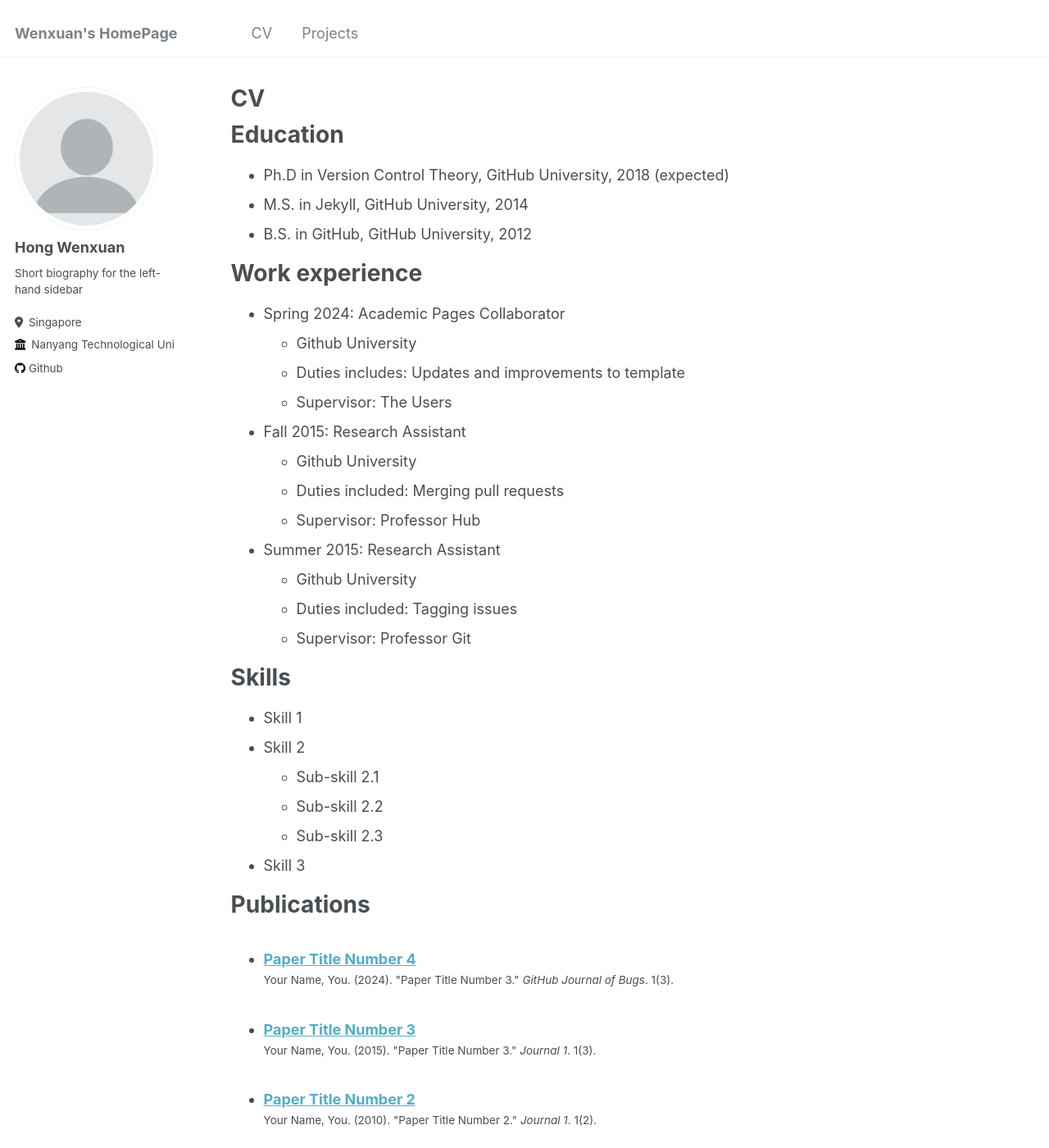
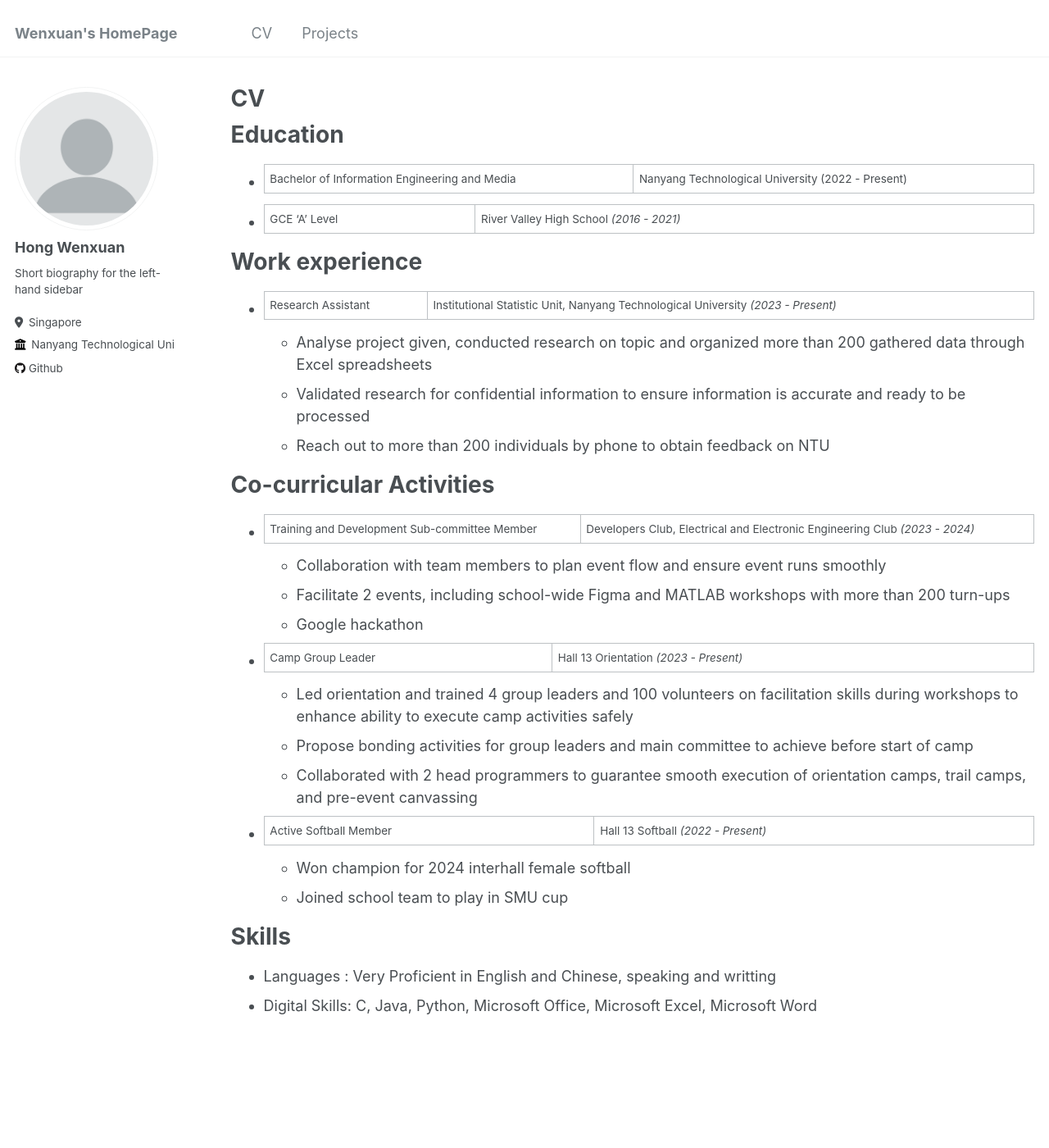
Before and after one commit to h-wenxuan/aboutme, a Jekyll site: the page built from _pages/cv.md, in a window 1280 px wide and 1400 px high. Shown: the whole window at 82% size. Built offline with Jekyll 4.4.1, drawn with Linux system fonts in a browser that asks for light colours; some of the changed text lies outside the part shown.

Commit message:
Update cv.md

```diff
--- a/_pages/cv.md
+++ b/_pages/cv.md
@@ -11,54 +11,33 @@ redirect_from:
 
 Education
 ======
-* Ph.D in Version Control Theory, GitHub University, 2018 (expected)
-* M.S. in Jekyll, GitHub University, 2014
-* B.S. in GitHub, GitHub University, 2012
+* Bachelor of Information Engineering and Media | Nanyang Technological University (2022 - Present)
+* GCE 'A' Level | River Valley High School _(2016 - 2021)_
 
 Work experience
 ======
-* Spring 2024: Academic Pages Collaborator
-  * Github University
-  * Duties includes: Updates and improvements to template
-  * Supervisor: The Users
+* Research Assistant | Institutional Statistic Unit, Nanyang Technological University _(2023 - Present)_
+  * Analyse project given, conducted research on topic and organized more than 200 gathered data through Excel spreadsheets
+  * Validated research for confidential information to ensure information is accurate and ready to be processed
+  * Reach out to more than 200 individuals by phone to obtain feedback on NTU
 
-* Fall 2015: Research Assistant
-  * Github University
-  * Duties included: Merging pull requests
-  * Supervisor: Professor Hub
+Co-curricular Activities
+======
+* Training and Development Sub-committee Member | Developers Club, Electrical and Electronic Engineering Club _(2023 - 2024)_
+  * Collaboration with team members to plan event flow and ensure event runs smoothly
+  * Facilitate 2 events, including school-wide Figma and MATLAB workshops with more than 200 turn-ups
+  * Google hackathon
 
-* Summer 2015: Research Assistant
-  * Github University
-  * Duties included: Tagging issues
-  * Supervisor: Professor Git
+* Camp Group Leader | Hall 13 Orientation _(2023 - Present)_
+  * Led orientation and trained 4 group leaders and 100 volunteers on facilitation skills during workshops to enhance ability to execute camp activities safely
+  * Propose bonding activities for group leaders and main committee to achieve before start of camp
+  * Collaborated with 2 head programmers to guarantee smooth execution of orientation camps, trail camps, and pre-event canvassing
+
+* Active Softball Member | Hall 13 Softball _(2022 - Present)_
+  * Won champion for 2024 interhall female softball
+  * Joined school team to play in SMU cup
 
 Skills
 ======
-* Skill 1
-* Skill 2
-  * Sub-skill 2.1
-  * Sub-skill 2.2
-  * Sub-skill 2.3
-* Skill 3
-
-Publications
-======
-  <ul>{% for post in site.publications reversed %}
-    {% include archive-single-cv.html %}
-  {% endfor %}</ul>
-
-Talks
-======
-  <ul>{% for post in site.talks reversed %}
-    {% include archive-single-talk-cv.html  %}
-  {% endfor %}</ul>
-
-Teaching
-======
-  <ul>{% for post in site.teaching reversed %}
-    {% include archive-single-cv.html %}
-  {% endfor %}</ul>
-
-Service and leadership
-======
-* Currently signed in to 43 different slack teams
+* Languages : Very Proficient in English and Chinese, speaking and writting
+* Digital Skills: C, Java, Python, Microsoft Office, Microsoft Excel, Microsoft Word
```
